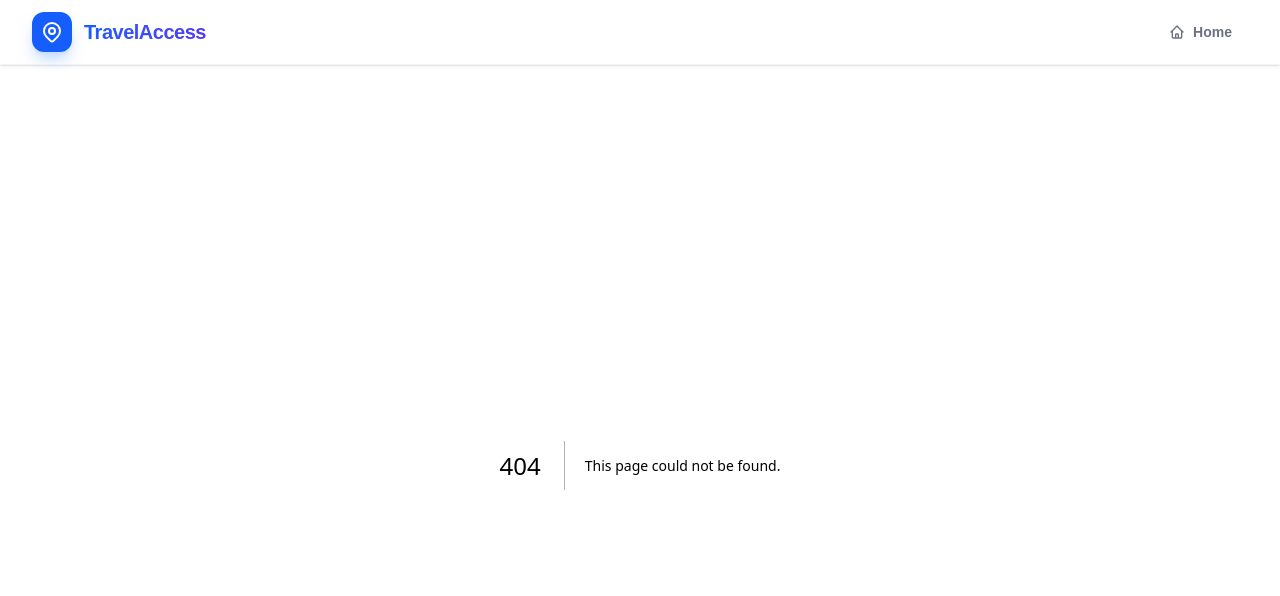
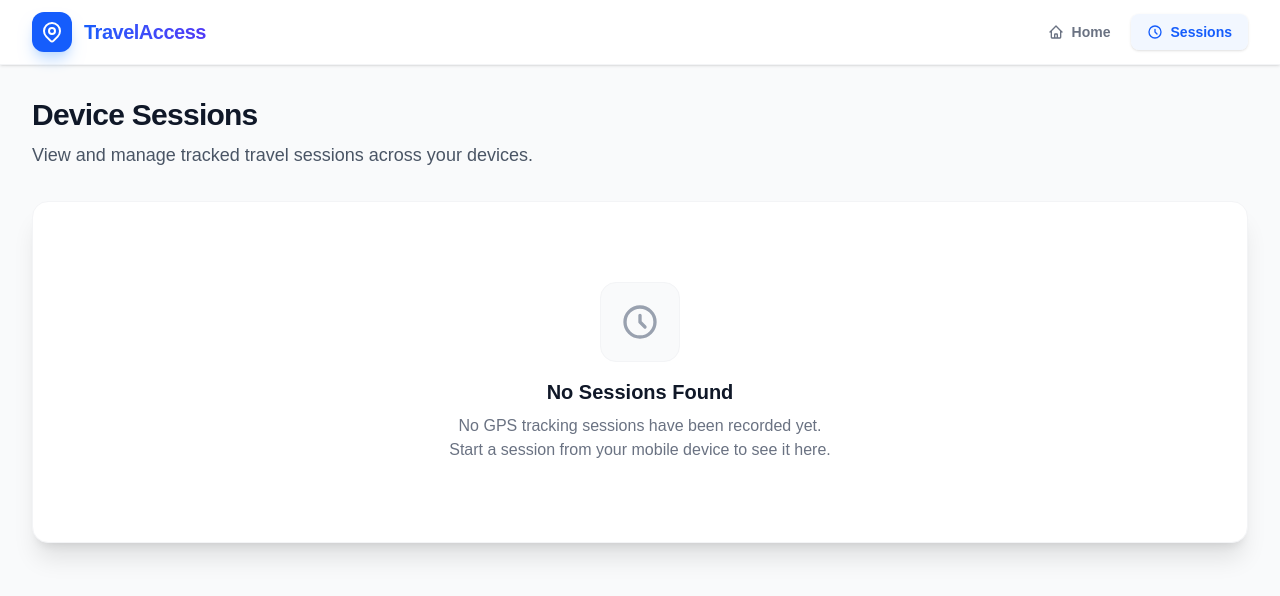
Before and after one commit to thiago-glaser/TravelAccess, a Next.js app: page /sessions in a window 1280 px wide. Before the commit this address had no page. Shown: the top 596 px of the page. Built offline with nearby package versions, Linux system fonts and the light colour scheme.

Commit message:
Starting the sessions page

```diff
--- /dev/null
+++ b/app/sessions/page.js
@@ -0,0 +1,71 @@
+'use client';
+
+import { useState, useEffect } from 'react';
+
+export default function SessionsPage() {
+    const [sessions, setSessions] = useState([]);
+    const [loading, setLoading] = useState(true);
+
+    // Placeholder for fetching session data
+    useEffect(() => {
+        const timer = setTimeout(() => {
+            setSessions([]);
+            setLoading(false);
+        }, 1000);
+        return () => clearTimeout(timer);
+    }, []);
+
+    return (
+        <div className="min-h-screen bg-gray-50 pb-8">
+            <div className="max-w-7xl mx-auto px-4 sm:px-6 lg:px-8 py-8">
+                <header className="mb-8">
+                    <h1 className="text-3xl font-extrabold text-gray-900 tracking-tight">
+                        Device Sessions
+                    </h1>
+                    <p className="mt-2 text-lg text-gray-600">
+                        View and manage tracked travel sessions across your devices.
+                    </p>
+                </header>
+
+                <div className="bg-white shadow-xl rounded-2xl overflow-hidden border border-gray-100">
+                    <div className="p-8 text-center">
+                        {loading ? (
+                            <div className="flex flex-col items-center justify-center py-12">
+                                <div className="w-12 h-12 border-4 border-blue-600 border-t-transparent rounded-full animate-spin mb-4"></div>
+                                <p className="text-gray-500 font-medium">Loading session history...</p>
+                            </div>
+                        ) : sessions.length === 0 ? (
+                            <div className="py-12">
+                                <div className="w-20 h-20 bg-gray-50 rounded-2xl flex items-center justify-center mx-auto mb-4 border border-gray-100">
+                                    <svg className="w-10 h-10 text-gray-400" fill="none" stroke="currentColor" viewBox="0 0 24 24">
+                                        <path strokeLinecap="round" strokeLinejoin="round" strokeWidth="2" d="M12 8v4l3 3m6-3a9 9 0 11-18 0 9 9 0 0118 0z" />
+                                    </svg>
+                                </div>
+                                <h3 className="text-xl font-bold text-gray-900 mb-2">No Sessions Found</h3>
+                                <p className="text-gray-500 max-w-sm mx-auto">
+                                    No GPS tracking sessions have been recorded yet. Start a session from your mobile device to see it here.
+                                </p>
+                            </div>
+                        ) : (
+                            <div className="overflow-x-auto">
+                                <table className="w-full text-left">
+                                    <thead>
+                                        <tr className="border-b border-gray-100">
+                                            <th className="px-6 py-4 text-xs font-semibold text-gray-400 uppercase tracking-widest">Device</th>
+                                            <th className="px-6 py-4 text-xs font-semibold text-gray-400 uppercase tracking-widest">Start Time</th>
+                                            <th className="px-6 py-4 text-xs font-semibold text-gray-400 uppercase tracking-widest">End Time</th>
+                                            <th className="px-6 py-4 text-xs font-semibold text-gray-400 uppercase tracking-widest">Status</th>
+                                        </tr>
+                                    </thead>
+                                    <tbody className="divide-y divide-gray-50">
+                                        {/* Session rows would go here */}
+                                    </tbody>
+                                </table>
+                            </div>
+                        )}
+                    </div>
+                </div>
+            </div>
+        </div>
+    );
+}
--- a/components/Navbar.js
+++ b/components/Navbar.js
@@ -27,8 +27,8 @@ export default function Navbar() {
                         <Link
                             href="/"
                             className={`px-4 py-2 rounded-lg text-sm font-semibold transition-all duration-200 ${pathname === '/'
-                                    ? 'text-blue-600 bg-blue-50/80 shadow-sm'
-                                    : 'text-gray-500 hover:text-blue-600 hover:bg-gray-50'
+                                ? 'text-blue-600 bg-blue-50/80 shadow-sm'
+                                : 'text-gray-500 hover:text-blue-600 hover:bg-gray-50'
                                 }`}
                         >
                             <div className="flex items-center gap-2">
@@ -38,6 +38,20 @@ export default function Navbar() {
                                 Home
                             </div>
                         </Link>
+                        <Link
+                            href="/sessions"
+                            className={`px-4 py-2 rounded-lg text-sm font-semibold transition-all duration-200 ${pathname === '/sessions'
+                                ? 'text-blue-600 bg-blue-50/80 shadow-sm'
+                                : 'text-gray-500 hover:text-blue-600 hover:bg-gray-50'
+                                }`}
+                        >
+                            <div className="flex items-center gap-2">
+                                <svg className="w-4 h-4" fill="none" stroke="currentColor" viewBox="0 0 24 24">
+                                    <path strokeLinecap="round" strokeLinejoin="round" strokeWidth="2" d="M12 8v4l3 3m6-3a9 9 0 11-18 0 9 9 0 0118 0z" />
+                                </svg>
+                                Sessions
+                            </div>
+                        </Link>
                     </div>
                 </div>
             </div>
```
Also changed, not shown: 1 other file (tests, documents, lock files or other folders).
